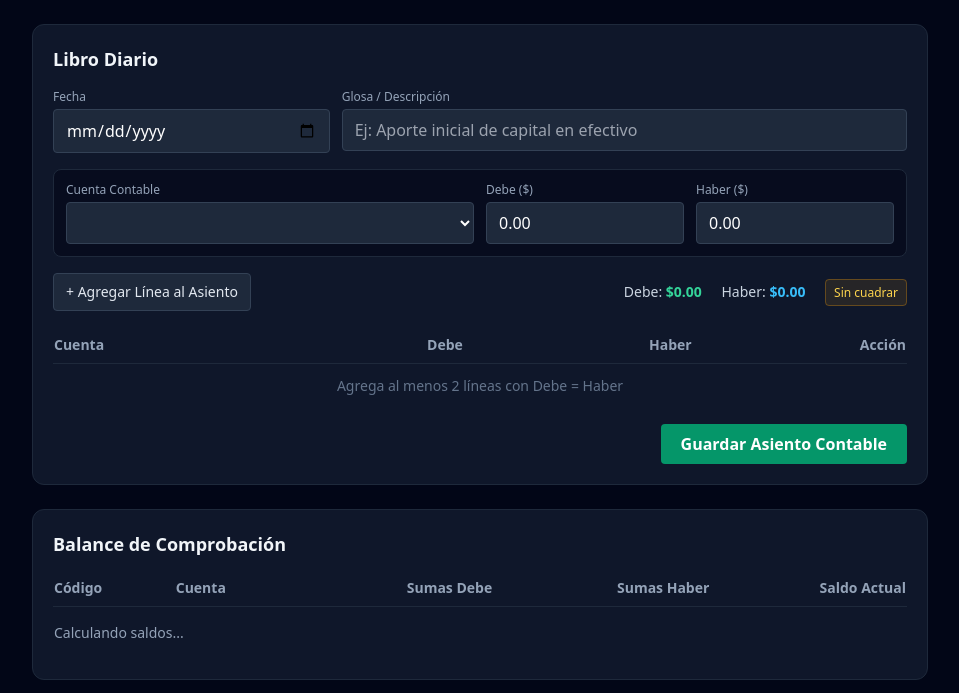
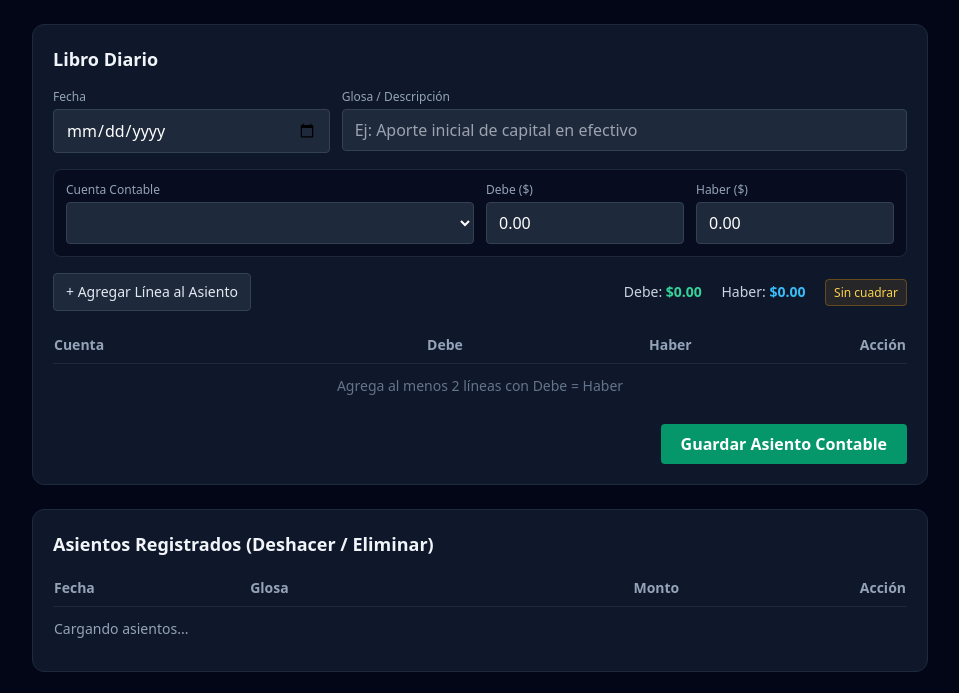
Before and after one commit to eliangallegos0-glitch/Novacont-erp, a plain HTML site: page index.html in a window 1280 px wide. Shown: the top 693 px of the page, without its empty margins (160-1119 px from the left). Drawn offline with nearby package versions, Linux system fonts and the light colour scheme; a script that the page names is missing.

Commit message:
Update index.html

```diff
--- a/index.html
+++ b/index.html
@@ -77,7 +77,30 @@
     </div>
   </form>
 </section>
+<!-- HISTORIAL: ASIENTOS REGISTRADOS -->
+<section class="bg-slate-900 border border-slate-800 rounded-xl p-5">
+  <h2 class="text-lg font-semibold mb-3">Asientos Registrados (Deshacer / Eliminar)</h2>
+  <div class="overflow-x-auto">
+    <table class="w-full text-left text-sm">
+      <thead class="border-b border-slate-800 text-slate-400">
+        <tr>
+          <th class="py-2 pr-3">Fecha</th>
+          <th class="py-2 pr-3">Glosa</th>
+          <th class="py-2 px-3 text-right">Monto</th>
+          <th class="py-2 pl-3 text-right">Acción</th>
+        </tr>
+      </thead>
+      <tbody id="tabla-asientos-guardados" class="divide-y divide-slate-800/60">
+        <tr>
+          <td colspan="4" class="py-3 text-slate-400">Cargando asientos...</td>
+        </tr>
+      </tbody>
+    </table>
+  </div>
+</section>
 
+<!-- RESULTADOS: BALANCE DE COMPROBACIÓN -->
+<section class="bg-slate-900 border border-slate-800 rounded-xl p-5">
 <!-- RESULTADOS: BALANCE DE COMPROBACIÓN -->
 <section class="bg-slate-900 border border-slate-800 rounded-xl p-5">
   <h2 class="text-lg font-semibold mb-3">Balance de Comprobación</h2>
```
